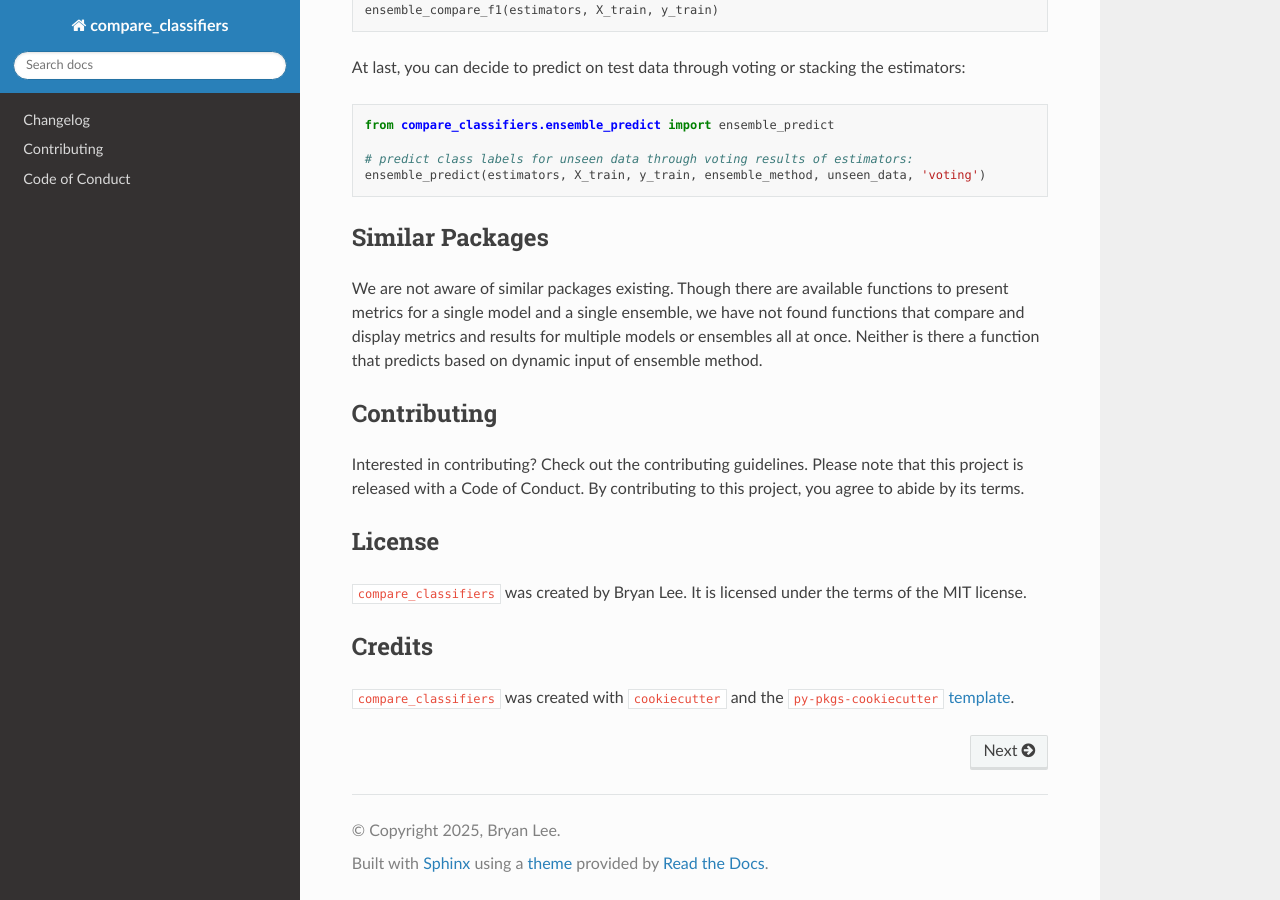
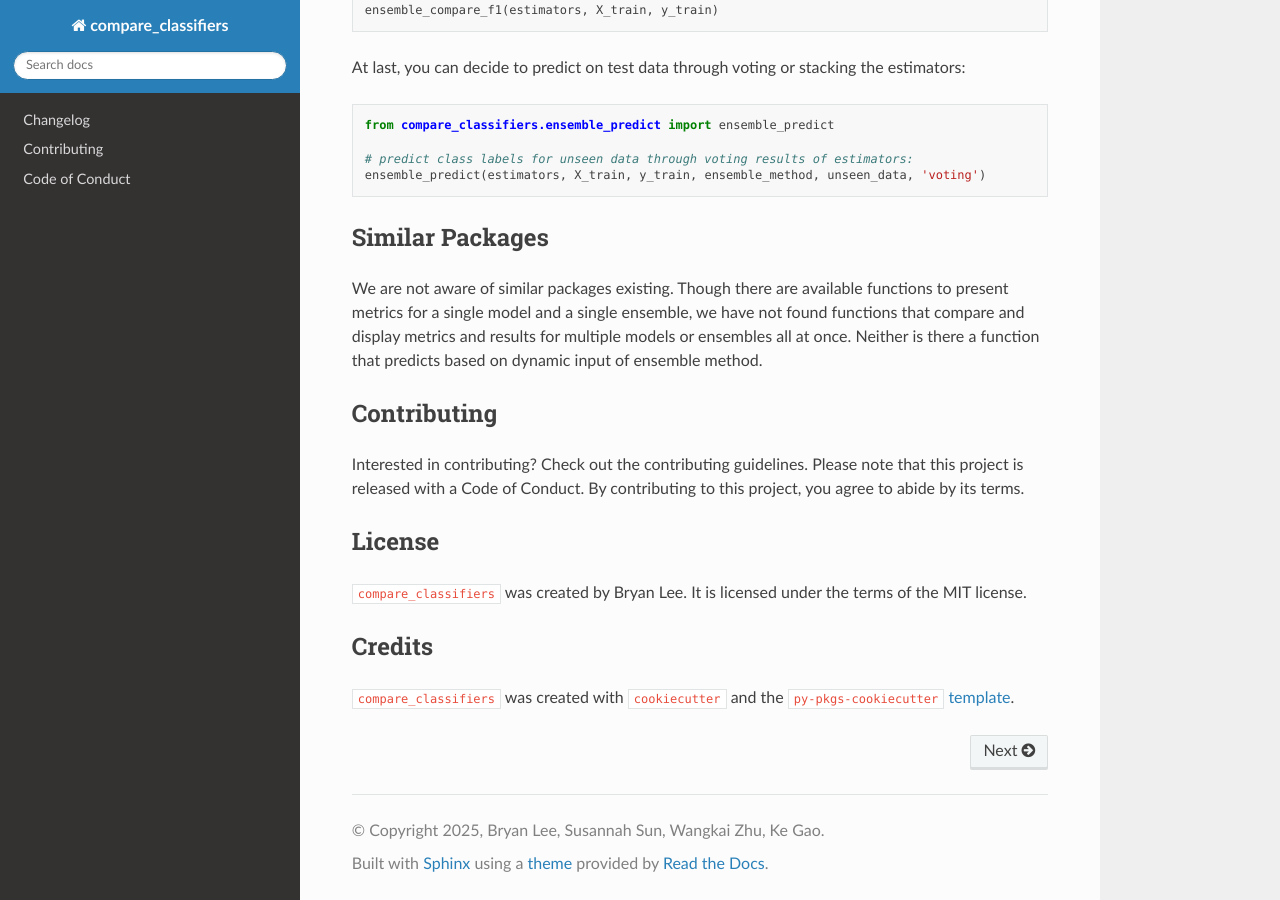
Before and after one commit to UBC-MDS/compare_classifiers, a Sphinx documentation site: the page built from docs/index.md, in a window 1280 px wide and 900 px high, scrolled down 1477 px. Built offline with Sphinx 7.4.7 and the Read the Docs theme 3.1.0, drawn with Linux system fonts in a browser that asks for light colours; pages that are not in the unit, such as notebooks, are missing from menus.

Commit message:
typehints to requirements.txt

```diff
--- a/docs/conf.py
+++ b/docs/conf.py
@@ -11,7 +11,7 @@
 # -- Project information -----------------------------------------------------
 
 project = u"compare_classifiers"
-copyright = u"2025, Bryan Lee"
+copyright = u"2025, Bryan Lee, Susannah Sun, Wangkai Zhu, Ke Gao"
 author = u"Bryan Lee, Susannah Sun, Wangkai Zhu, Ke Gao"
 
 # -- General configuration ---------------------------------------------------
--- a/docs/requirements.txt
+++ b/docs/requirements.txt
@@ -1,3 +1,4 @@
 myst-nb
 sphinx-autoapi
 sphinx-rtd-theme
+sphinx-autodoc-typehints
```
